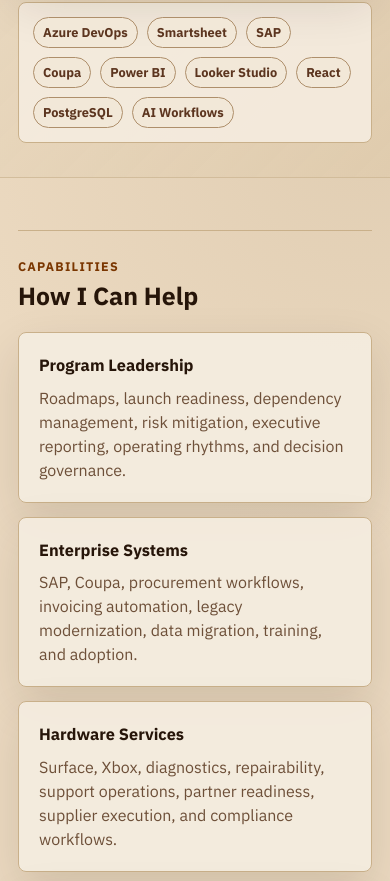
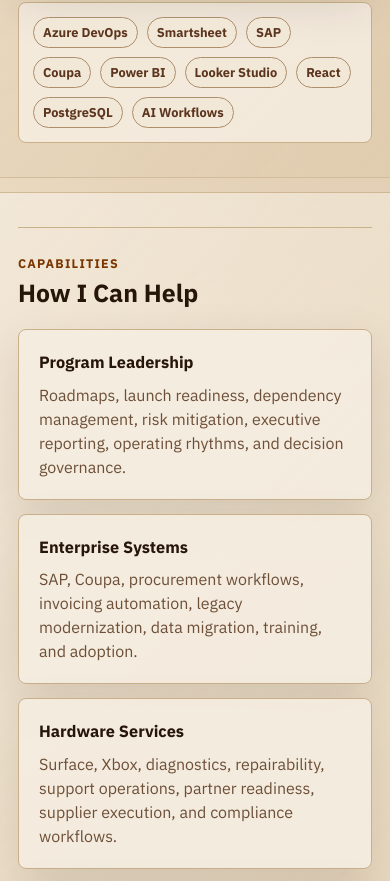
Before and after one commit to BrandedTamarasu-glitch/BrandedTamarasu-glitch.github.io, a website: page index.html in a window 390 px wide. Shown: the part 3633-4514 px from the top of the page. Drawn offline with Linux system fonts and the light colour scheme.

Commit message:
Normalize section framing

```diff
--- a/styles.css
+++ b/styles.css
@@ -226,7 +226,7 @@ section {
   padding: 38px 0;
 }
 
-section:nth-of-type(even) {
+main > section:not(.hero) {
   background:
     linear-gradient(135deg, color-mix(in srgb, var(--surface) 74%, transparent), color-mix(in srgb, var(--surface-strong) 48%, transparent));
   border: 1px solid color-mix(in srgb, var(--line) 76%, transparent);
@@ -851,7 +851,7 @@ article p {
     padding: 34px 18px;
   }
 
-  section:nth-of-type(even) {
+  main > section:not(.hero) {
     border-left: 0;
     border-right: 0;
     border-radius: 0;
@@ -917,7 +917,7 @@ article p {
     width: 38px;
   }
 
-  section:nth-of-type(even) {
+  main > section:not(.hero) {
     border-left: 0;
     border-right: 0;
     border-radius: 0;
@@ -1003,7 +1003,7 @@ article p {
   }
 
   section,
-  section:nth-of-type(even) {
+  main > section:not(.hero) {
     background: transparent;
     border: 0;
     break-inside: avoid;
```
